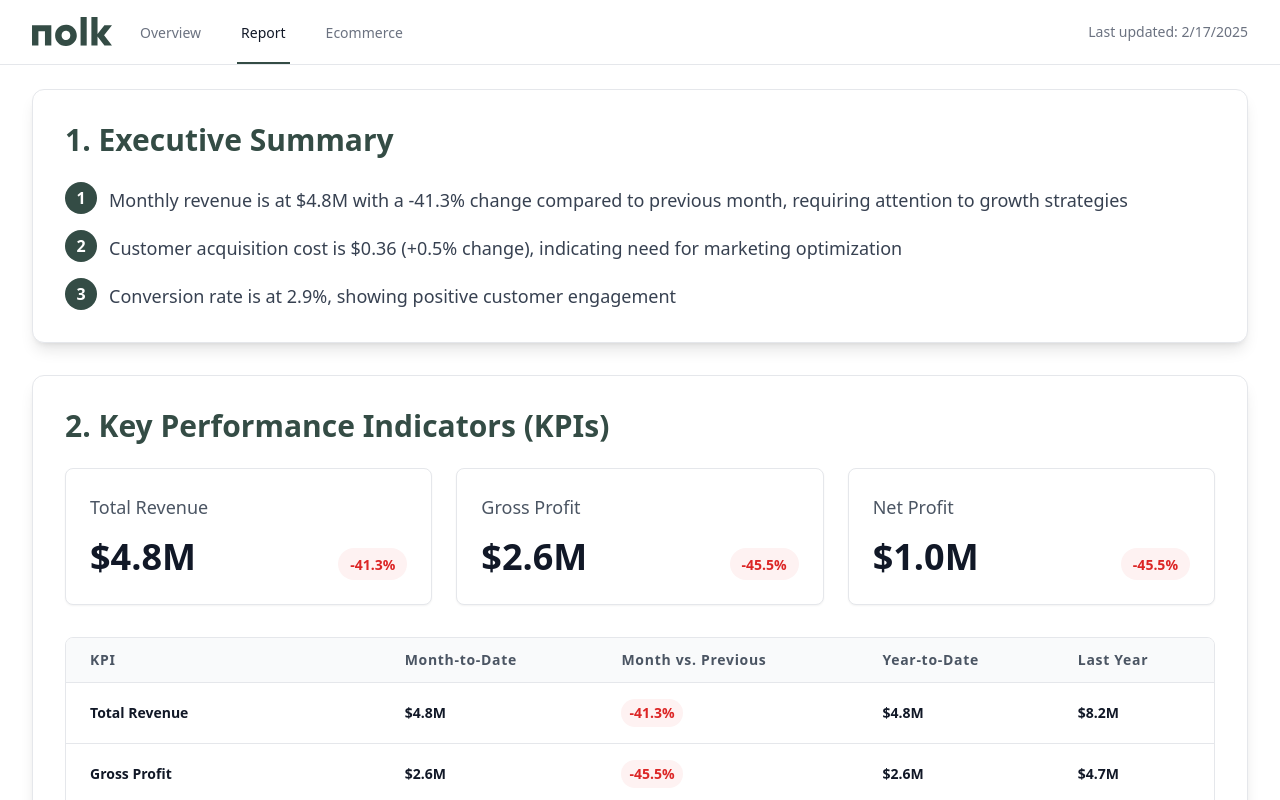
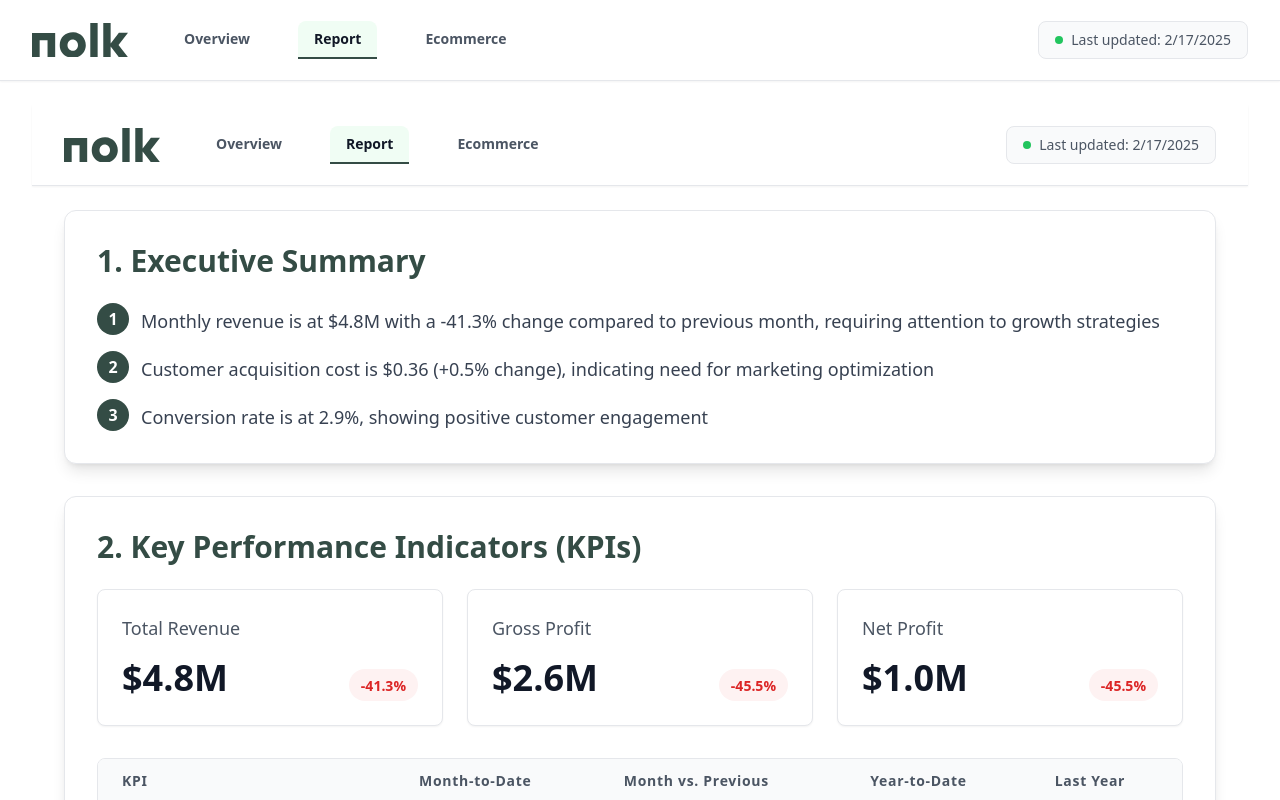
Before and after one commit to farbour/nolkai, a Next.js app: page /report in a window 1280 px wide. Shown: the top 800 px of the page. Built offline with nearby package versions, Linux system fonts and the light colour scheme.

Commit message:
Improve navigation design with better styling, hover states, and consistent layout across all pages

```diff
--- a/src/components/Layout.tsx
+++ b/src/components/Layout.tsx
@@ -14,12 +14,12 @@ export const Layout: React.FC<LayoutProps> = ({ children }) => {
 
   return (
     <div className="min-h-screen bg-white">
-      <nav className="bg-white border-b border-gray-200">
+      <nav className="bg-white border-b border-gray-200 shadow-sm">
         <div className="max-w-7xl mx-auto px-4 sm:px-6 lg:px-8">
-          <div className="flex justify-between h-16">
-            <div className="flex">
+          <div className="flex justify-between h-20">
+            <div className="flex items-center">
               <div className="flex-shrink-0 flex items-center">
-                <Link href="/" className="w-20">
+                <Link href="/" className="w-24 transition-transform hover:scale-105">
                   <svg width="100%" height="100%" viewBox="0 0 77 28" fill="none" xmlns="http://www.w3.org/2000/svg">
                     <path d="M18.5882 7.93219V27.4787H12.4663V13.7609H6.15394V27.4861H0V7.93219H18.5882Z" fill="#344C45"/>
                     <path d="M36.8845 17.7673C36.9184 15.5843 35.7205 13.8468 33.8509 13.3753C31.3154 12.7349 29.0854 14.1197 28.578 16.6498C28.1271 18.9033 29.0798 21.0176 30.9173 21.8325C33.8622 23.1412 36.8316 21.116 36.8845 17.7673ZM32.5322 27.9935C26.4707 27.8431 22.1165 23.3212 22.2429 17.5538C22.3769 11.4226 27.08 7.1587 33.3528 7.45199C38.9729 7.71373 43.4176 12.2746 43.1289 18.365C42.8724 23.802 38.09 28.194 32.5322 27.9935Z" fill="#344C45"/>
@@ -28,42 +28,32 @@ export const Layout: React.FC<LayoutProps> = ({ children }) => {
                   </svg>
                 </Link>
               </div>
-              <div className="hidden sm:ml-6 sm:flex sm:space-x-8">
-                <Link
-                  href="/overview"
-                  className={`${
-                    isActive('/overview')
-                      ? 'border-nolk-green text-gray-900'
-                      : 'border-transparent text-gray-500 hover:border-gray-300 hover:text-gray-700'
-                  } inline-flex items-center px-1 pt-1 border-b-2 text-sm font-medium`}
-                >
-                  Overview
-                </Link>
-                <Link
-                  href="/report"
-                  className={`${
-                    isActive('/report')
-                      ? 'border-nolk-green text-gray-900'
-                      : 'border-transparent text-gray-500 hover:border-gray-300 hover:text-gray-700'
-                  } inline-flex items-center px-1 pt-1 border-b-2 text-sm font-medium`}
-                >
-                  Report
-                </Link>
-                <Link
-                  href="/ecommerce"
-                  className={`${
-                    isActive('/ecommerce')
-                      ? 'border-nolk-green text-gray-900'
-                      : 'border-transparent text-gray-500 hover:border-gray-300 hover:text-gray-700'
-                  } inline-flex items-center px-1 pt-1 border-b-2 text-sm font-medium`}
-                >
-                  Ecommerce
-                </Link>
+              <div className="hidden sm:ml-10 sm:flex sm:space-x-8">
+                {[
+                  { href: '/overview', label: 'Overview' },
+                  { href: '/report', label: 'Report' },
+                  { href: '/ecommerce', label: 'Ecommerce' }
+                ].map(({ href, label }) => (
+                  <Link
+                    key={href}
+                    href={href}
+                    className={`${
+                      isActive(href)
+                        ? 'border-nolk-green text-gray-900 bg-green-50'
+                        : 'border-transparent text-gray-600 hover:border-gray-300 hover:text-gray-900 hover:bg-gray-50'
+                    } inline-flex items-center px-4 py-2 border-b-2 text-sm font-semibold transition-colors duration-150 rounded-t-lg`}
+                  >
+                    {label}
+                  </Link>
+                ))}
               </div>
             </div>
             <div className="hidden sm:ml-6 sm:flex sm:items-center">
-              <div className="text-sm text-gray-500">
-                Last updated: {new Date().toLocaleDateString()}
+              <div className="flex items-center space-x-2 px-4 py-2 bg-gray-50 rounded-lg border border-gray-200">
+                <span className="w-2 h-2 bg-green-500 rounded-full"></span>
+                <div className="text-sm font-medium text-gray-600">
+                  Last updated: {new Date().toLocaleDateString()}
+                </div>
               </div>
             </div>
           </div>
--- a/src/pages/_app.tsx
+++ b/src/pages/_app.tsx
@@ -1,6 +1,12 @@
 import "@/styles/globals.css";
+
 import type { AppProps } from "next/app";
+import { Layout } from "@/components/Layout";
 
 export default function App({ Component, pageProps }: AppProps) {
-  return <Component {...pageProps} />;
+  return (
+    <Layout>
+      <Component {...pageProps} />
+    </Layout>
+  );
 }
```
